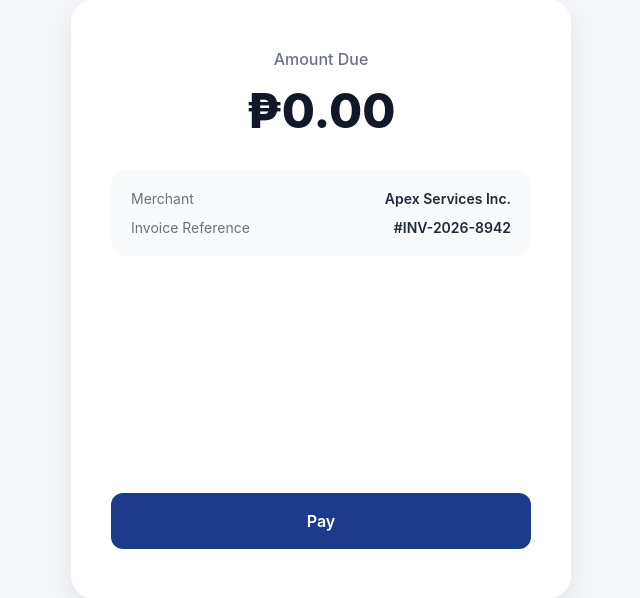
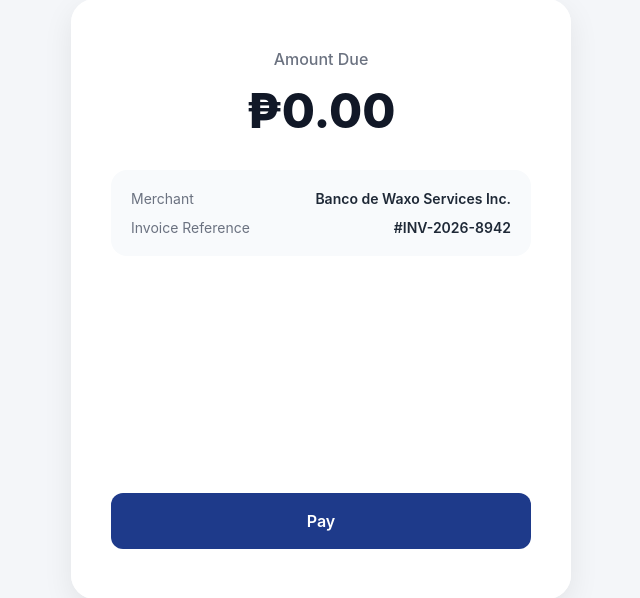
Before and after one commit to Jajabeenka/group5-banking-app, a Flask app: page /index in a window 1280 px wide. Shown: the part 101-699 px from the top of the page, without its empty margins (319-959 px from the left). Run offline with Flask 3, Linux system fonts and the light colour scheme; the visitor is signed in with stand-in values (Sample User, id 1).

Commit message:
chore: changed name of the site

```diff
--- a/templates/index.html
+++ b/templates/index.html
@@ -3,7 +3,7 @@
 <head>
     <meta charset="UTF-8">
     <meta name="viewport" content="width=device-width, initial-scale=1.0">
-    <title>Apex Banking</title>
+    <title>Banco de Waxo</title>
     <style>
         * {
             box-sizing: border-box;
@@ -234,7 +234,7 @@
                 <div class="payment-details">
                     <div class="detail-row">
                         <span class="detail-label">Merchant</span>
-                        <span class="detail-value">Apex Services Inc.</span>
+                        <span class="detail-value">Banco de Waxo Services Inc.</span>
                     </div>
                     <div class="detail-row">
                         <span class="detail-label">Invoice Reference</span>
```
